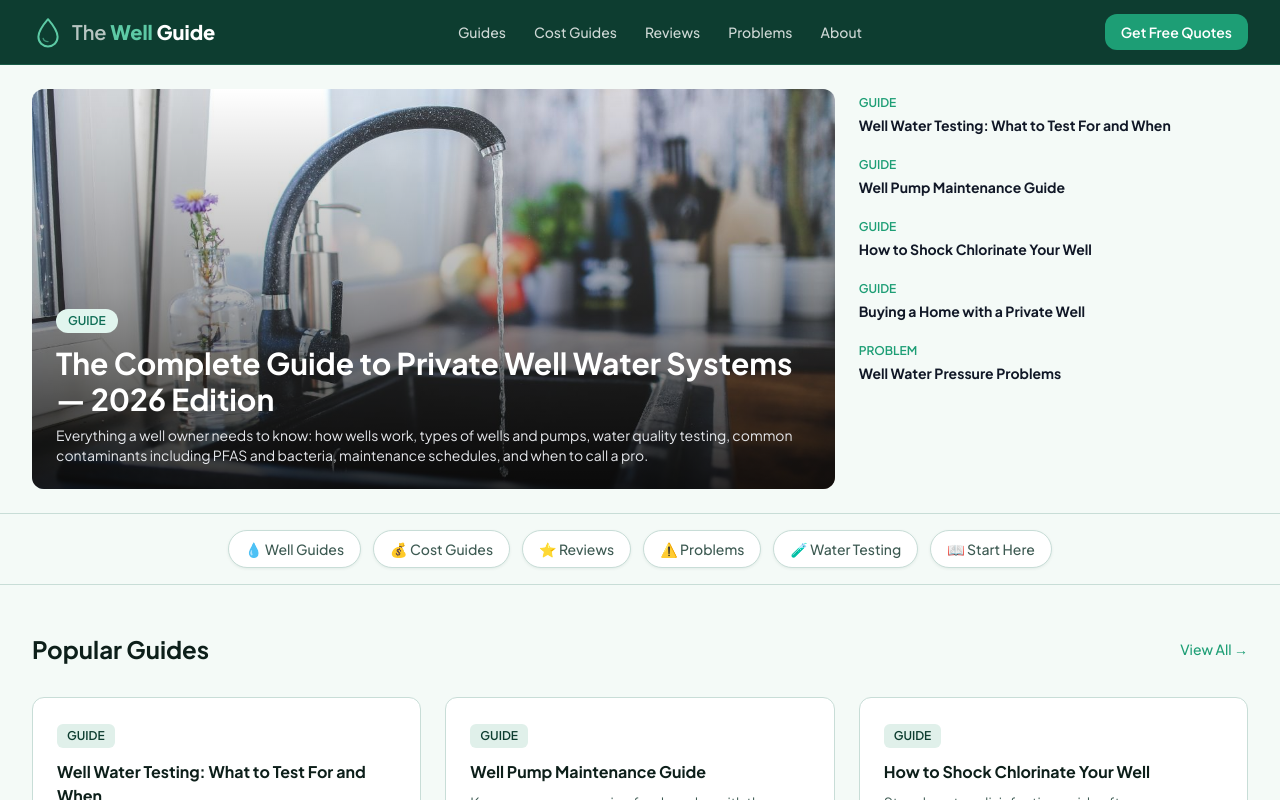
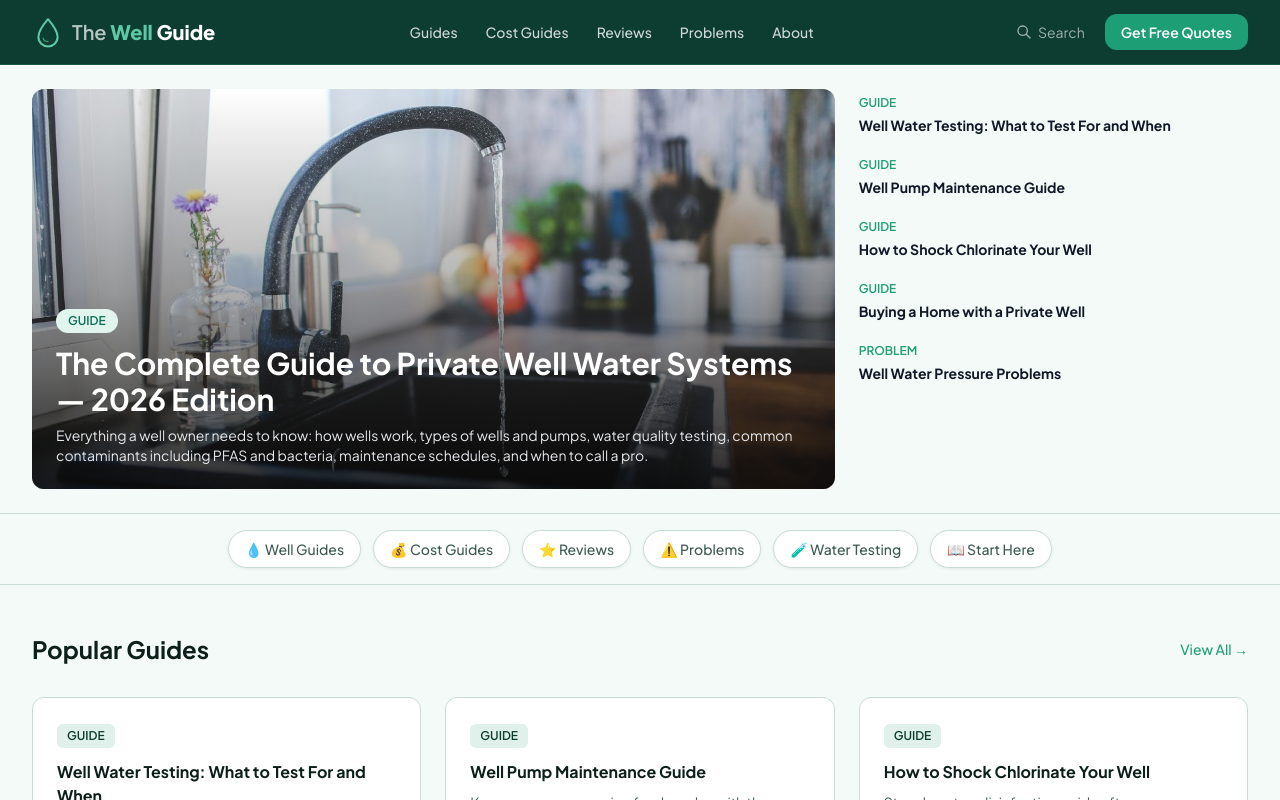
Before and after one commit to thebasementguide2026/thewell.guide-, a Next.js app: page / in a window 1280 px wide. Shown: the top 800 px of the page. Built offline with nearby package versions, Linux system fonts and the light colour scheme.

Commit message:
Add search button to header

```diff
--- a/components/Header.tsx
+++ b/components/Header.tsx
@@ -1,6 +1,7 @@
 'use client'
 import Link from 'next/link'
-import { useState, useRef, useEffect } from 'react'
+import { useState } from 'react'
+import SearchBar from '@/components/SearchBar'
 
 const navItems = [
   { label: 'Guides', href: '/guides' },
@@ -21,6 +22,7 @@ function DropletLogo({ color = '#5DCAA5' }: { color?: string }) {
 
 export default function Header() {
   const [menuOpen, setMenuOpen] = useState(false)
+  const [searchOpen, setSearchOpen] = useState(false)
 
   return (
     <header style={{ backgroundColor: '#0D3D30' }} className="border-b border-[#1A5C48] sticky top-0 z-50">
@@ -47,7 +49,18 @@ export default function Header() {
             ))}
           </nav>
 
+          {/* Right side: Search + CTA */}
           <div className="hidden lg:flex items-center gap-3">
+            <button
+              onClick={() => setSearchOpen(!searchOpen)}
+              className="flex items-center gap-1.5 text-white/60 hover:text-white transition-colors p-2 rounded-lg hover:bg-white/10"
+              aria-label="Search"
+            >
+              <svg className="w-4 h-4" fill="none" stroke="currentColor" viewBox="0 0 24 24">
+                <path strokeLinecap="round" strokeLinejoin="round" strokeWidth={2} d="M21 21l-6-6m2-5a7 7 0 11-14 0 7 7 0 0114 0z" />
+              </svg>
+              <span className="text-sm">Search</span>
+            </button>
             <Link
               href="/get-quote"
               className="text-white px-4 py-2 rounded-lg text-sm font-semibold transition-colors"
@@ -59,6 +72,7 @@ export default function Header() {
             </Link>
           </div>
 
+          {/* Mobile hamburger */}
           <button
             className="lg:hidden p-2 text-white/80 hover:text-white"
             onClick={() => setMenuOpen(!menuOpen)}
@@ -76,8 +90,20 @@ export default function Header() {
           </button>
         </div>
 
+        {/* Search bar dropdown */}
+        {searchOpen && (
+          <div className="border-t border-white/10 py-3">
+            <SearchBar onClose={() => setSearchOpen(false)} />
+          </div>
+        )}
+
+        {/* Mobile menu */}
         {menuOpen && (
           <div className="lg:hidden border-t border-white/10 py-4 space-y-1">
+            {/* Mobile search */}
+            <div className="px-4 mb-3">
+              <SearchBar onClose={() => setMenuOpen(false)} />
+            </div>
             {navItems.map((item) => (
               <Link
                 key={item.label}
```
